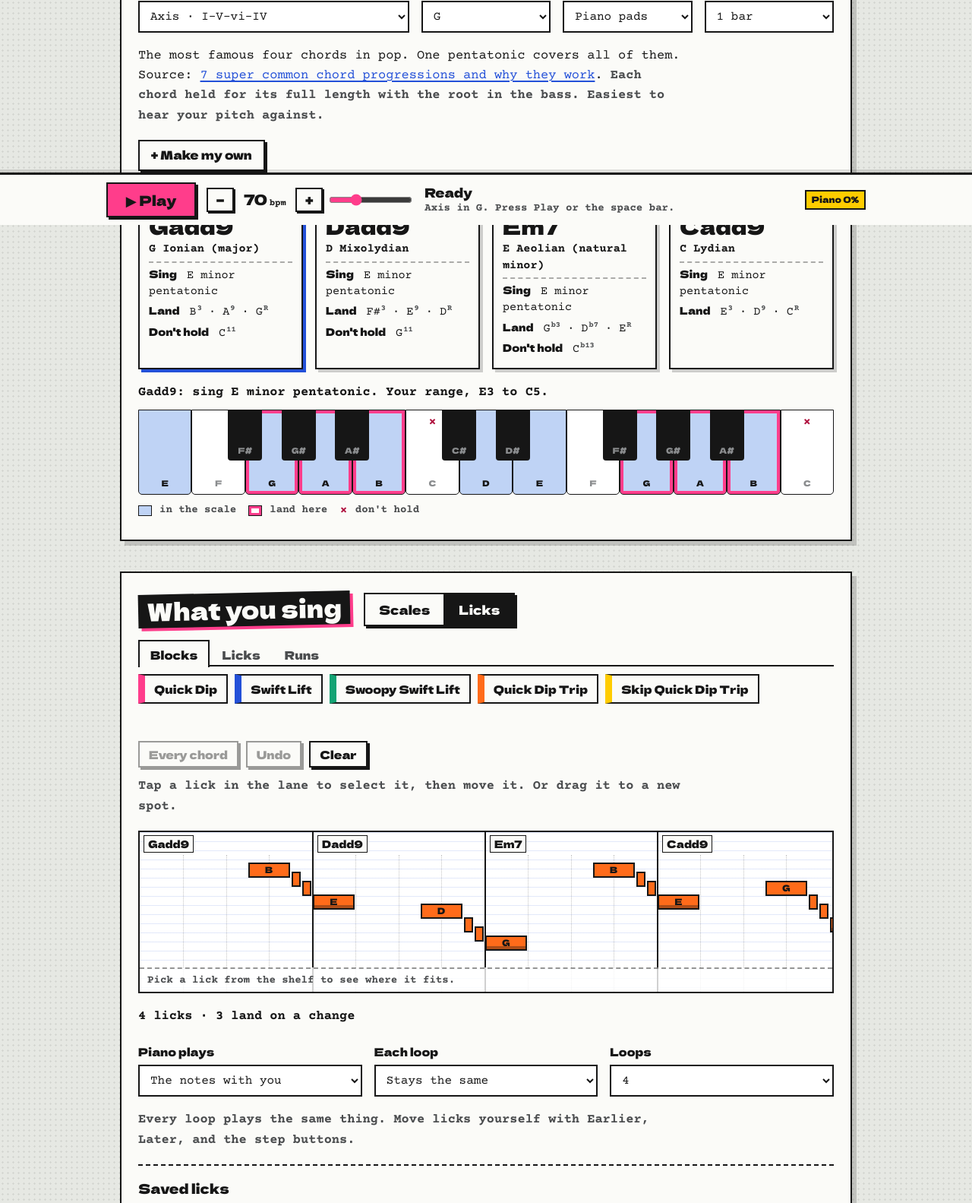
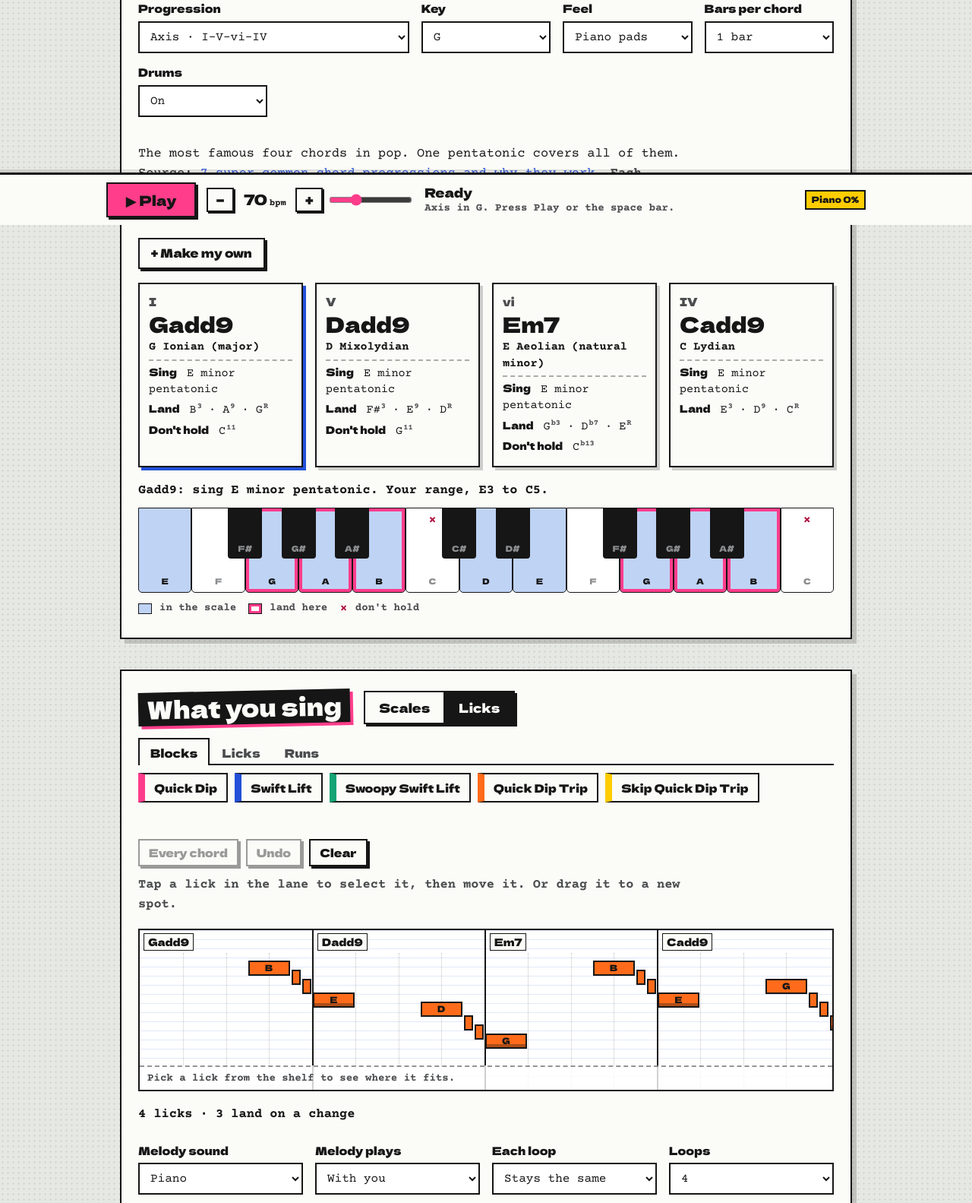
Before and after one commit to rjbrown85/over-the-changes, a plain HTML site: page index.html in a window 1280 px wide. Shown: the part 504-2087 px from the top of the page at 76% size. Drawn offline with Linux system fonts and the light colour scheme; no server answers.

Commit message:
v2: feels, drums, and melody sound (page, README, cache)

```diff
--- a/index.html
+++ b/index.html
@@ -19,7 +19,7 @@
 <div class="wrap">
   <header class="mast">
     <h1><span class="cut c1">Over the</span> <span class="cut c2">Changes</span></h1>
-    <p class="intro">Loop a chord progression on piano and sing over it. Run a scale on every chord, or place a lick on the changes, then move it in time and up and down the scale until it lands.</p>
+    <p class="intro">Loop a chord progression in the feel you want (neo soul, jazz swing, rock and roll, and more) and sing over it. Run a scale on every chord, or place a lick on the changes, then move it in time and up and down the scale until it lands.</p>
   </header>
 
   <!-- 1. the progression -->
@@ -28,12 +28,14 @@
       <h2 class="tag" id="chHead">The changes</h2>
       <p class="progline" id="progLine"></p>
     </div>
-    <div class="fields">
+    <div class="fields bandrow">
       <label class="wide" for="progSel">Progression<select id="progSel"></select></label>
       <label for="keySel">Key<select id="keySel"></select></label>
-      <label for="soundSel">Band<select id="soundSel"></select></label>
+      <label for="soundSel">Feel<select id="soundSel"></select></label>
       <label for="barsSel">Bars per chord<select id="barsSel"><option value="1">1 bar</option><option value="2">2 bars</option></select></label>
+      <label for="drumSel" id="drumWrap">Drums<select id="drumSel"><option value="1">On</option><option value="0">Off</option></select></label>
     </div>
+    <p class="feelnote" id="feelNote"></p>
     <p class="pnote" id="progNote"></p>
     <div class="row">
       <button class="btn" type="button" id="pbNew">+ Make my own</button>
@@ -120,11 +122,15 @@
     </div>
 
     <div class="fields drillrow">
-      <label for="modeSel">Piano plays<select id="modeSel">
-        <option value="listen">The notes with you</option>
-        <option value="along">The notes, quietly</option>
+      <label for="leadSel">Melody sound<select id="leadSel">
+        <option value="piano">Piano</option>
+        <option value="lead">Synth lead</option>
+        <option value="soft">Soft synth</option></select></label>
+      <label for="modeSel">Melody plays<select id="modeSel">
+        <option value="listen">With you</option>
+        <option value="along">Softly</option>
         <option value="call">Call and response</option>
-        <option value="band">Only the chords</option></select></label>
+        <option value="band">Not at all</option></select></label>
       <label for="drillSel" id="drillWrap">Each loop<select id="drillSel">
         <option value="same">Stays the same</option>
         <option value="walk">Step walk</option>
@@ -157,7 +163,7 @@
       <label for="apSel">Licks use<select id="apSel">
         <option value="key">One scale for the whole key</option>
         <option value="chord">Each chord's own scale</option></select></label>
-      <label for="clickSel">Click<select id="clickSel"><option value="1">On</option><option value="0">Off</option></select></label>
+      <label for="clickSel">Click (when drums are off)<select id="clickSel"><option value="1">On</option><option value="0">Off</option></select></label>
       <label for="synthSel">Sound<select id="synthSel"><option value="0">Grand piano</option><option value="1">Simple synth</option></select></label>
     </div>
     <div class="soundrow">
--- a/sw.js
+++ b/sw.js
@@ -1,6 +1,6 @@
 /* Over the Changes offline cache. The page and scripts are fetched fresh when online; everything else comes from the cache.
    Bump CACHE on each release. */
-const CACHE = "otc-2026-09-30a";
+const CACHE = "otc-2026-09-30b";
 const CORE = ["./", "index.html", "manifest.webmanifest", "css/app.css", "css/fonts.css", "js/theory.js", "js/data.js", "js/audio.js", "js/band.js", "js/app.js",
   "vendor/Tone.min.js", "icons/apple-touch-icon.png", "icons/icon-192.png", "icons/favicon-32.png",
   "fonts/courier-prime-400.woff2", "fonts/courier-prime-700.woff2", "fonts/dela-gothic-one-400.woff2", "fonts/permanent-marker-400.woff2"];
```
Also changed, not shown: 1 other file.
